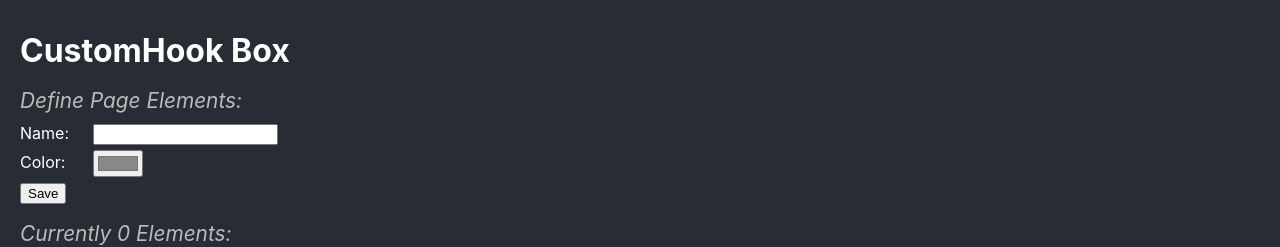
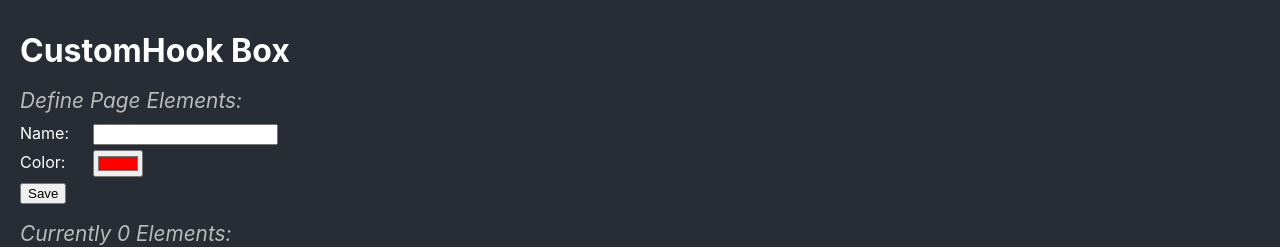
Before and after one commit to edwardtanguay/reacthooks222, a React (Create React App) app: page / in a window 1280 px wide. Shown: the top 247 px of the page. Built offline with nearby package versions, Linux system fonts and the light colour scheme; no server answers.

Commit message:
changed color

```diff
--- a/src/components/CustomHookBox.jsx
+++ b/src/components/CustomHookBox.jsx
@@ -5,7 +5,7 @@ import { useInput } from '../hooks/useInput';
 function CustomHookBox() {
 	const [elements, setElements] = useState([]);
 	const [nameProps, resetName] = useInput('');
-	const [colorProps, resetColor] = useInput('#888888');
+	const [colorProps, resetColor] = useInput('#ff0000');
 
 	const submit = () => {
 		setElements([...elements,
```
